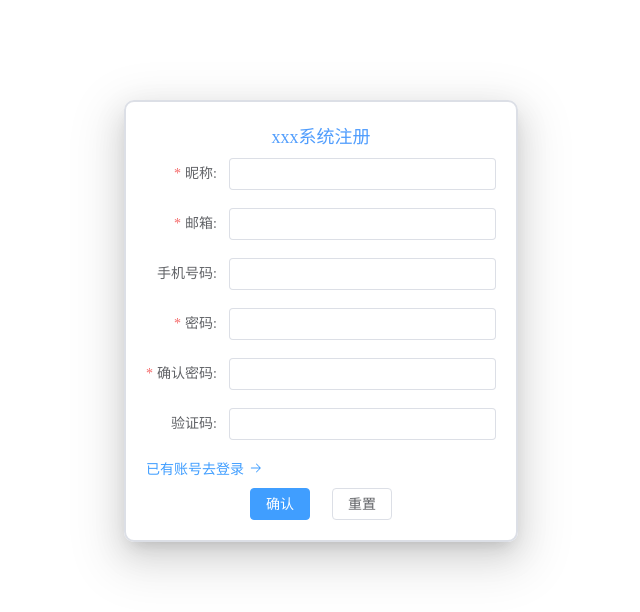
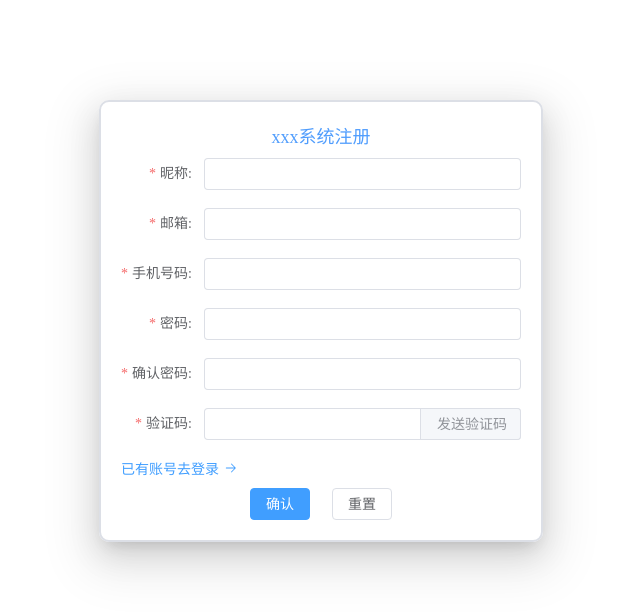
Before and after one commit to 2147l/frontend, a Vue app: page /register in a window 1280 px wide. Shown: the top 612 px of the page, without its empty margins (319-959 px from the left). Built offline with nearby package versions, Linux system fonts and the light colour scheme.

Commit message:
调整登录注册接口，增加注册页面验证码模块

```diff
--- a/src/main.js
+++ b/src/main.js
@@ -1,4 +1,3 @@
-
 import { createApp } from 'vue'
 import ElementPlus from 'element-plus'
 import 'element-plus/dist/index.css'
@@ -11,6 +10,11 @@ for (const [key, component] of Object.entries(ElementPlusIconsVue)) {
   app.component(key, component)
 }
 
+const baseUrl = "http://127.0.0.1:8080"   //后端地址
+// const baseUrl = ""  // mock地址
+
+app.config.globalProperties.$baseUrl = baseUrl;
+
 app.use(ElementPlus)
 app.use(router)
 app.mount('#app')
--- a/src/views/LoginPage.vue
+++ b/src/views/LoginPage.vue
@@ -1,7 +1,7 @@
 <template>
     <div class="login-container">
-        <el-form ref="ruleFormRef" style="max-width: 600px; min-width: 300px" :model="ruleForm" :rules="rules" label-width="auto"
-            class="demo-ruleForm" hide-required-asterisk>
+        <el-form ref="ruleFormRef" style="max-width: 600px; min-width: 300px" :model="ruleForm" :rules="rules"
+            label-width="auto" class="demo-ruleForm" hide-required-asterisk>
             <div style="text-align: center; margin-bottom: 10px; color: #509dfd; font-size: large;">
                 xxx系统登录
             </div>
@@ -12,7 +12,9 @@
                 <el-input type="password" v-model="ruleForm.password"></el-input>
             </el-form-item>
             <el-link type="primary" underline @click="router.push('/findPassword')">
-                忘记密码<el-icon class="el-icon--right"><Right /></el-icon>
+                忘记密码<el-icon class="el-icon--right">
+                    <Right />
+                </el-icon>
             </el-link>
             <span style="display: flex; justify-content: center; gap: 10px; margin-top: 10px;">
                 <el-button type="primary" @click="submitForm(ruleFormRef)">登录</el-button>
@@ -20,63 +22,70 @@
             </span>
         </el-form>
     </div>
-    <el-button type="success" @click="router.push('/home/session')">
-        跳过登录前往主页
+    <el-button type="success" @click="fakeLogin">
+        测试专用跳过登录
     </el-button>
 </template>
 
-<script lang="ts" setup>
+<script setup>
 import router from "@/router/index"
-import { ElMessage, FormInstance, FormRules } from "element-plus";
-import { reactive, ref } from "vue";
+import { ElMessage } from "element-plus";
+import { getCurrentInstance, reactive, ref } from "vue";
+const { proxy } = getCurrentInstance();
+
 // 表单验证
-interface RuleForm {
-    account: string,
-    password: string,
-}
-const ruleFormRef = ref<FormInstance>()
-const ruleForm = reactive<RuleForm>({
+const ruleFormRef = ref()
+const ruleForm = reactive({
     account: "",
     password: "",
 })
-const rules = reactive<FormRules<RuleForm>>({
+const rules = {
     account: [
         { required: true, message: "请输入账号", trigger: "blur" }
     ],
     password: [
         { required: true, message: "请输入密码", trigger: "blur" }
     ],
-})
+}
 // 提交表单前验证
-const submitForm = async (formEl: FormInstance | undefined) => {
+const submitForm = async (formEl) => {
     if (!formEl) return
     await formEl.validate((valid, fields) => {
         if (valid) {
             // 表单合法则发起登录请求
-            // login();
-            ElMessage({ message: "登录成功", type: "success" });
-            router.push("/home/session");
+            login();
         }
     })
 }
 // 登录请求
 const login = () => {
-    fetch("http://127.0.0.1/8080/user/login", {
+    fetch(proxy.$baseUrl + "/users/login", {
         method: "POST",
         body: JSON.stringify(ruleForm),
     })
         .then(response => response.json())
         .then(data => {
-            console.log(data)
+            console.log(data);
+            if (data.code && data.code == 200) {
+                localStorage.setItem("token", data.token);
+                ElMessage.success("登录成功");
+                router.push("home/session");
+            } else {
+                ElMessage.error("登录失败");
+            }
         })
+}
+// 测试专用跳过登录
+const fakeLogin = () => {
+    localStorage.setItem("token", "123");
+    router.push('/home/session');
 }
 
 </script>
 
 <style scoped>
-
 .login-container {
-    margin: 100px 0 0 0;
+    padding: 100px 0 0 0;
     display: flex;
     justify-content: center;
 }
--- a/src/views/RegisterPage.vue
+++ b/src/views/RegisterPage.vue
@@ -1,6 +1,6 @@
 <template>
     <div class="register-container">
-        <el-form ref="ruleFormRef" style="max-width: 600px; min-width: 350px; height: fit-content" :model="ruleForm"
+        <el-form ref="ruleFormRef" style="max-width: 600px; min-width: 400px; height: fit-content;" :model="ruleForm"
             :rules="rules" label-width="auto" class="demo-ruleForm" status-icon>
             <div style="text-align: center; margin-bottom: 10px; color: #509dfd; font-size: large;">
                 xxx系统注册
@@ -21,7 +21,15 @@
                 <el-input type="password" v-model="ruleForm.confirmPassword"></el-input>
             </el-form-item>
             <el-form-item label="验证码:" prop="code">
-                <el-input v-model="ruleForm.code"></el-input>
+                <el-input v-model="ruleForm.code">
+                    <template #append>
+                        <el-button :loading="codeButton.loading" :disabled="codeButton.disabled" @click="sendCode"
+                            style="width: 100px;">
+                            {{ codeButton.text }}
+                        </el-button>
+                    </template>
+                </el-input>
+
             </el-form-item>
             <el-link type="primary" underline @click="router.push('/login')">
                 已有账号去登录<el-icon class="el-icon--right">
@@ -36,21 +44,15 @@
     </div>
 </template>
 
-<script lang="ts" setup>
+<script setup>
 import router from "@/router/index"
-import { ElMessage, FormInstance, FormRules } from "element-plus";
-import { onBeforeMount, reactive, ref } from "vue";
-// 表单验证
-interface RuleForm {
-    username: string,
-    email: string,
-    phone: string,
-    password: string,
-    confirmPassword: string,
-    code: string,
-}
-const ruleFormRef = ref<FormInstance>()
-const ruleForm = reactive<RuleForm>({
+import { ElMessage } from "element-plus";
+import { getCurrentInstance, reactive, ref } from "vue";
+const { proxy } = getCurrentInstance();
+
+// 表单验证模块
+const ruleFormRef = ref()
+const ruleForm = reactive({
     username: "",
     email: "",
     phone: "",
@@ -58,81 +60,125 @@ const ruleForm = reactive<RuleForm>({
     confirmPassword: "",
     code: "",
 })
-const validatePassword = (rule: any, value: any, callback: any) => {
-    if (value === "") {
-        callback()
-    } else if (value.length < 6 || value.length > 18) {
-        callback(new Error("密码应为6到18位"))
-    } else if (!/^\w+$/.test(value)) {
-        callback(new Error("只能包含数字、字母以及下划线"))
-    } else {
-        callback()
-    }
-}
-const validateConfirmPassword = (rule: any, value: any, callback: any) => {
-    if (value === "") {
-        callback(new Error("再次输入密码"))
-    } else if (value !== ruleForm.password) {
-        callback(new Error("两次密码输入不一致"))
-    } else {
-        callback()
-    }
-}
-const rules = reactive<FormRules<RuleForm>>({
+// 具体校验规则
+const rules = {
     username: [
         { required: true, message: "请输入昵称", trigger: "blur" },
-        { min: 2, max: 10, message: "昵称应为2到10位", trigger: ["change", "blur"] },
+        { min: 1, max: 10, message: "昵称至多为10位", trigger: ["change", "blur"] },
     ],
     email: [
         { required: true, message: "请输入邮箱", trigger: "blur" },
-        { pattern: /^([a-z0-9_\.-]+)@([\da-z\.-]+)\.([a-z\.]{2,6})$/, message: "邮箱地址不合法", trigger: "blur" },
+        { pattern: /^([a-z0-9_\.-]+)@([\da-z\.-]+)\.([a-z\.]{2,6})$/, message: "请输入正确的邮箱", trigger: ["change","blur"] },
     ],
     phone: [
-        { pattern: /^1\d{10}$/, message: "手机号码不合法", trigger: "blur" },
+        { required: true, message: "请输入手机号码", trigger: "blur" },
+        { pattern: /^1\d{10}$/, message: "请输入正确的手机号码", trigger: ["change", "blur"] },
     ],
     password: [
-        { required: true, message: "请输入密码", trigger: "blur" },
-        { validator: validatePassword, trigger: ["change", "blur"] },
-
+        {
+            validator: (rule, value, callback) => {
+                if (value === "") {
+                    callback("请输入密码");
+                } else if (value.length < 6 || value.length > 18) {
+                    callback("密码应为6到18位");
+                } else if (!/^\w+$/.test(value)) {
+                    callback("只能包含数字、字母以及下划线");
+                } else {
+                    callback();
+                }
+            }, trigger: ["change", "blur"], required: true,
+        },
     ],
     confirmPassword: [
-        { required: true, validator: validateConfirmPassword, trigger: "blur" },
+        {
+            validator: (rule, value, callback) => {
+                if (value === "") {
+                    callback("再次输入密码");
+                } else if (value !== ruleForm.password) {
+                    callback("两次输入不一致");
+                } else {
+                    callback();
+                }
+            }, trigger: "blur", required: true,
+        },
     ],
+    code: [
+        { required: true, message: "请输入验证码", trigger: "blur" },
+    ]
+}
+
+// 验证码模块
+const codeButton = reactive({
+    text: "发送验证码",
+    loading: false,
+    disabled: false,
+    duration: 60,
+    timer: null,
 })
-// 提交表单前验证
-const submitForm = async (formEl: FormInstance | undefined) => {
+// 发送验证码
+const sendCode = async () => {
+    // 倒计时结束前不能继续请求
+    if (codeButton.disabled)
+        return;
+    // 如果发送成功，则开始倒计时
+    const response = await fetch(proxy.$baseUrl + "/users/code");
+    const data = await response.json();
+    if (data.code && data.code == 200) {
+        codeButton.disabled = true;
+        codeButton.text = codeButton.duration + "秒后重试";
+        // 开启计时器
+        codeButton.timer = setInterval(() => {
+            codeButton.duration--;
+            codeButton.text = codeButton.duration + "秒后重试";
+            // 倒计时结束清除计时器
+            if (codeButton.duration == 0) {
+                clearInterval(codeButton.timer);
+                codeButton.duration = 60;
+                codeButton.text = "重新发送";
+                codeButton.disabled = false;
+            }
+        }, 1000);
+    } else {
+        ElMessage.error("发送失败");
+    }
+}
+// 提交表单前校验
+const submitForm = async (formEl) => {
     if (!formEl) return
     await formEl.validate((valid, fields) => {
         if (valid) {
             // 表单合法则发起注册请求
-            // register();
-            ElMessage({ message: "注册成功", type: "success" });
-            router.push("/login");
+            register();
         }
     })
 }
 // 重置表单
-const resetForm = (formEl: FormInstance | undefined) => {
+const resetForm = (formEl) => {
     if (!formEl) return
     formEl.resetFields()
 }
 // 注册请求
 const register = () => {
-    fetch("http://127.0.0.1/8080/user/register", {
+    fetch(proxy.$baseUrl + "users/register", {
         method: "POST",
         body: JSON.stringify(ruleForm),
     })
         .then(response => response.json())
         .then(data => {
-            console.log(data)
+            console.log(data);
+            if (data.code && data.code == 200) {
+                ElMessage.success("注册成功");
+                router.push("/login");
+            } else {
+                ElMessage.error("注册失败");
+            }
         })
 }
-
 </script>
 
 <style scoped>
 .register-container {
-    margin: 100px 0 0 0;
+    padding: 100px 0 0 0;
     display: flex;
     justify-content: center;
 }
```
Also changed, not shown: src/router/index.js (+12 -4 lines), 2 other files (tests, documents, lock files or other folders).
